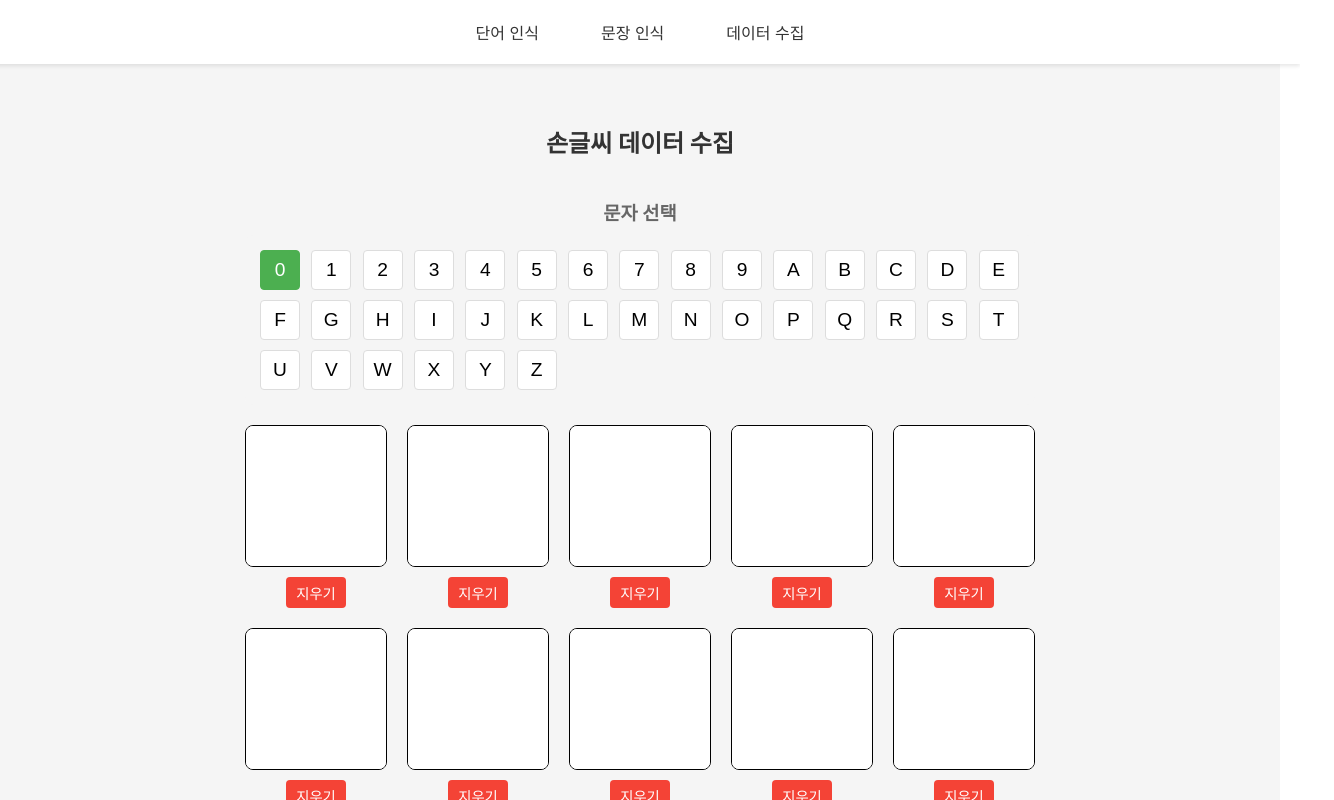
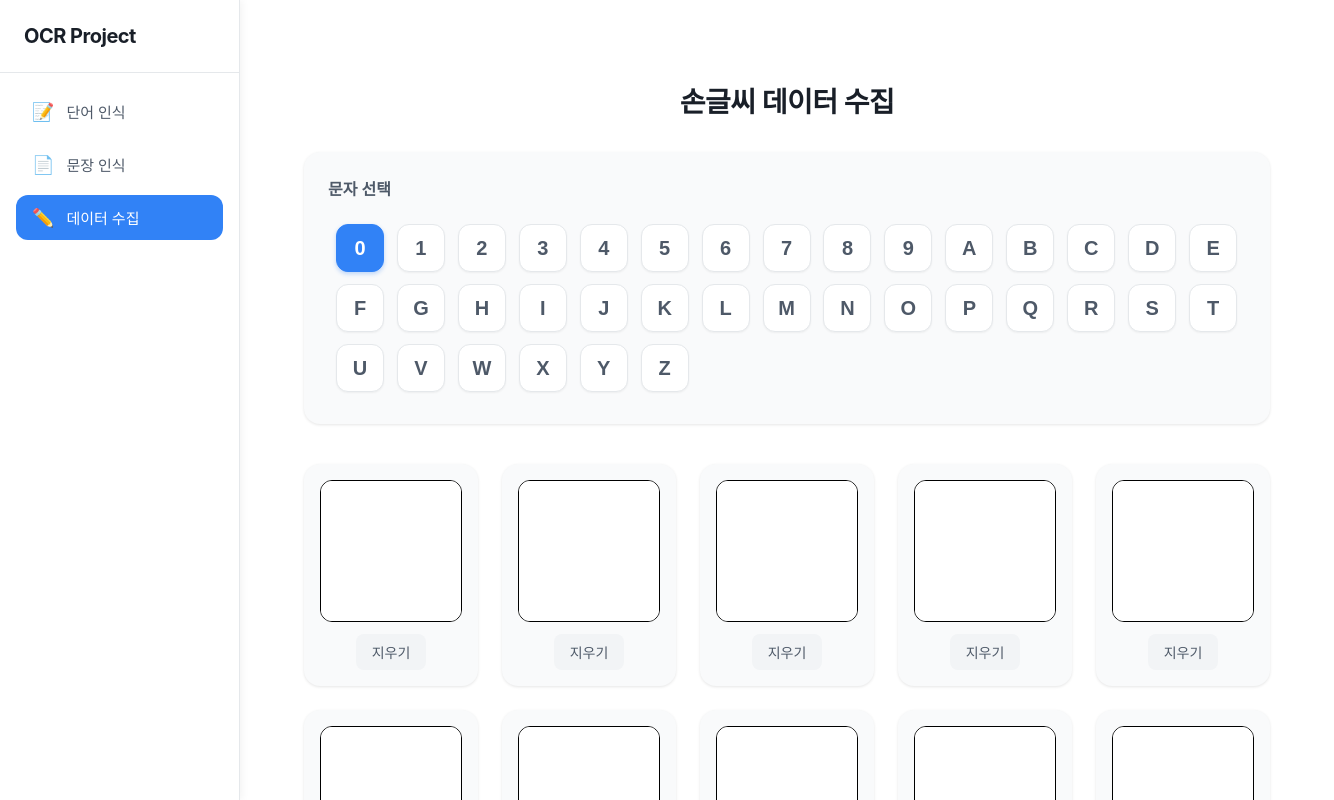
Before and after one commit to CNU-als8921/OCR_Project_FE, a React (Create React App) app: page /collect in a window 1280 px wide. Shown: the top 800 px of the page, 1334 px wide, since content can reach past the window. Built offline with nearby package versions, Linux system fonts and the light colour scheme.

Commit message:
design : 페이지 디자인 변경

```diff
--- a/src/App.css
+++ b/src/App.css
@@ -1,3 +1,29 @@
+* {
+    margin: 0;
+    padding: 0;
+    box-sizing: border-box;
+}
+
+body {
+    background-color: #fff;
+    font-family: -apple-system, BlinkMacSystemFont, "Segoe UI", Roboto,
+        "Helvetica Neue", Arial, sans-serif;
+}
+
+.app {
+    display: flex;
+    min-height: 100vh;
+    background-color: #fff;
+}
+
+.main-content {
+    flex: 1;
+    margin-left: 240px;
+    padding: 40px;
+    background-color: #fff;
+    min-height: 100vh;
+}
+
 .App {
     text-align: center;
     min-height: 100vh;
--- a/src/App.jsx
+++ b/src/App.jsx
@@ -1,31 +1,26 @@
 import React from "react";
-import { BrowserRouter as Router, Routes, Route, Link } from "react-router-dom";
+import { BrowserRouter as Router, Routes, Route } from "react-router-dom";
 import HandwritingCanvas from "./components/HandwritingCanvas";
 import SentenceCanvas from "./components/SentenceCanvas";
 import HandwritingCollector from "./components/HandwritingCollector";
+import Sidebar from "./components/Sidebar";
 import "./App.css";
 
 function App() {
     return (
         <Router>
-            <div className="App">
-                <nav className="nav-menu">
-                    <Link to="/" className="nav-link">
-                        단어 인식
-                    </Link>
-                    <Link to="/sentence" className="nav-link">
-                        문장 인식
-                    </Link>
-                    <Link to="/collect" className="nav-link">
-                        데이터 수집
-                    </Link>
-                </nav>
-
-                <Routes>
-                    <Route path="/" element={<HandwritingCanvas />} />
-                    <Route path="/sentence" element={<SentenceCanvas />} />
-                    <Route path="/collect" element={<HandwritingCollector />} />
-                </Routes>
+            <div className="app">
+                <Sidebar />
+                <main className="main-content">
+                    <Routes>
+                        <Route path="/" element={<HandwritingCanvas />} />
+                        <Route path="/sentence" element={<SentenceCanvas />} />
+                        <Route
+                            path="/collect"
+                            element={<HandwritingCollector />}
+                        />
+                    </Routes>
+                </main>
             </div>
         </Router>
     );
--- a/src/components/HandwritingCollector.css
+++ b/src/components/HandwritingCollector.css
@@ -2,181 +2,160 @@
     display: flex;
     flex-direction: column;
     align-items: center;
-    padding: 20px;
+    padding: 40px 24px;
     max-width: 1200px;
     margin: 0 auto;
+    background-color: #ffffff;
+    min-height: 100vh;
 }
 
 .handwriting-collector h2 {
-    margin-bottom: 20px;
-    color: #333;
+    margin-bottom: 32px;
+    color: #191f28;
+    font-size: 28px;
+    font-weight: 700;
+    letter-spacing: -0.5px;
 }
 
 .char-selector {
     width: 100%;
-    margin-bottom: 20px;
+    margin-bottom: 40px;
+    background-color: #f9fafb;
+    border-radius: 16px;
+    padding: 24px;
+    box-shadow: 0 1px 3px rgba(0, 0, 0, 0.1);
 }
 
 .char-selector h3 {
-    margin-bottom: 10px;
-    color: #666;
+    margin-bottom: 16px;
+    color: #4e5968;
+    font-size: 16px;
+    font-weight: 600;
 }
 
 .char-grid {
     display: grid;
-    grid-template-columns: repeat(auto-fill, minmax(40px, 1fr));
-    gap: 10px;
-    padding: 15px;
-    background-color: #f5f5f5;
-    border-radius: 8px;
+    grid-template-columns: repeat(auto-fill, minmax(48px, 1fr));
+    gap: 12px;
+    padding: 8px;
 }
 
 .char-button {
-    width: 40px;
-    height: 40px;
-    border: 1px solid #ddd;
-    border-radius: 4px;
+    width: 48px;
+    height: 48px;
+    border: 1px solid #e5e8eb;
+    border-radius: 12px;
     background-color: white;
     cursor: pointer;
-    font-size: 1.2em;
-    transition: all 0.3s;
+    font-size: 20px;
+    font-weight: 600;
+    color: #4e5968;
+    transition: all 0.2s ease;
+    display: flex;
+    align-items: center;
+    justify-content: center;
+    box-shadow: 0 1px 2px rgba(0, 0, 0, 0.05);
 }
 
 .char-button:hover {
-    background-color: #f0f0f0;
+    background-color: #f2f4f6;
+    transform: translateY(-1px);
+    box-shadow: 0 2px 4px rgba(0, 0, 0, 0.1);
 }
 
 .char-button.selected {
-    background-color: #4caf50;
+    background-color: #3182f6;
     color: white;
-    border-color: #4caf50;
+    border-color: #3182f6;
+    box-shadow: 0 2px 4px rgba(49, 130, 246, 0.3);
 }
 
 .canvas-grid {
     display: grid;
     grid-template-columns: repeat(5, 1fr);
-    gap: 20px;
-    margin-bottom: 20px;
+    gap: 24px;
+    margin-bottom: 32px;
+    width: 100%;
 }
 
 .canvas-container {
     display: flex;
     flex-direction: column;
     align-items: center;
-    gap: 10px;
+    gap: 12px;
+    background-color: #f9fafb;
+    padding: 16px;
+    border-radius: 16px;
+    box-shadow: 0 1px 3px rgba(0, 0, 0, 0.1);
 }
 
 canvas {
-    border: 2px solid #333;
-    border-radius: 8px;
+    border: 2px solid #e5e8eb;
+    border-radius: 12px;
     cursor: crosshair;
+    background-color: white;
+    transition: border-color 0.2s ease;
+}
+
+canvas:hover {
+    border-color: #3182f6;
 }
 
 .clear-button {
-    padding: 5px 10px;
-    font-size: 0.9em;
+    padding: 8px 16px;
+    font-size: 14px;
+    font-weight: 500;
     border: none;
-    border-radius: 4px;
-    background-color: #f44336;
-    color: white;
+    border-radius: 8px;
+    background-color: #f2f4f6;
+    color: #4e5968;
     cursor: pointer;
-    transition: background-color 0.3s;
+    transition: all 0.2s ease;
 }
 
 .clear-button:hover {
-    background-color: #d32f2f;
+    background-color: #e5e8eb;
+    color: #191f28;
 }
 
 .controls {
     display: flex;
-    gap: 10px;
-    margin-bottom: 20px;
+    gap: 12px;
+    margin-bottom: 24px;
 }
 
 .controls button {
-    padding: 10px 20px;
-    font-size: 1em;
+    padding: 12px 24px;
+    font-size: 16px;
+    font-weight: 600;
     border: none;
-    border-radius: 4px;
+    border-radius: 12px;
     cursor: pointer;
-    transition: background-color 0.3s;
+    transition: all 0.2s ease;
 }
 
 .controls button:first-child {
-    background-color: #f44336;
-    color: white;
+    background-color: #f2f4f6;
+    color: #4e5968;
 }
 
 .controls button:last-child {
-    background-color: #4caf50;
+    background-color: #3182f6;
     color: white;
+    box-shadow: 0 2px 4px rgba(49, 130, 246, 0.3);
 }
 
 .controls button:hover {
-    opacity: 0.9;
+    transform: translateY(-1px);
+    box-shadow: 0 4px 8px rgba(0, 0, 0, 0.1);
 }
 
-.stats {
-    font-size: 1.1em;
-    color: #666;
-    padding: 10px;
-    background-color: #f5f5f5;
-    border-radius: 4px;
+.controls button:first-child:hover {
+    background-color: #e5e8eb;
+    color: #191f28;
 }
 
-.progress {
-    margin-bottom: 20px;
-    font-size: 1.2em;
-    color: #666;
+.controls button:last-child:hover {
+    background-color: #1c6bdb;
+    box-shadow: 0 4px 8px rgba(49, 130, 246, 0.4);
 }
-
-.error-message {
-    color: #f44336;
-    margin-bottom: 20px;
-    padding: 10px;
-    background-color: #ffebee;
-    border-radius: 4px;
-    width: 100%;
-    text-align: center;
-}
-
-.saved-images {
-    width: 100%;
-    margin-top: 20px;
-}
-
-.saved-images h3 {
-    margin-bottom: 15px;
-    color: #333;
-}
-
-.image-grid {
-    display: grid;
-    grid-template-columns: repeat(auto-fill, minmax(100px, 1fr));
-    gap: 15px;
-    padding: 15px;
-    background-color: #f5f5f5;
-    border-radius: 8px;
-}
-
-.saved-image {
-    display: flex;
-    flex-direction: column;
-    align-items: center;
-    background-color: white;
-    padding: 10px;
-    border-radius: 4px;
-    box-shadow: 0 2px 4px rgba(0, 0, 0, 0.1);
-}
-
-.saved-image img {
-    width: 28px;
-    height: 28px;
-    margin-bottom: 5px;
-    image-rendering: pixelated;
-}
-
-.saved-image span {
-    font-size: 0.9em;
-    color: #666;
-}
--- /dev/null
+++ b/src/components/Sidebar.css
@@ -0,0 +1,62 @@
+.sidebar {
+    width: 240px;
+    height: 100vh;
+    background-color: #ffffff;
+    border-right: 1px solid #e5e8eb;
+    position: fixed;
+    left: 0;
+    top: 0;
+    display: flex;
+    flex-direction: column;
+    box-shadow: 2px 0 8px rgba(0, 0, 0, 0.05);
+}
+
+.sidebar-header {
+    padding: 24px;
+    border-bottom: 1px solid #e5e8eb;
+}
+
+.sidebar-header h1 {
+    font-size: 20px;
+    font-weight: 700;
+    color: #191f28;
+    margin: 0;
+    letter-spacing: -0.5px;
+}
+
+.sidebar-nav {
+    padding: 16px;
+    display: flex;
+    flex-direction: column;
+    gap: 8px;
+}
+
+.nav-item {
+    display: flex;
+    align-items: center;
+    padding: 12px 16px;
+    border-radius: 12px;
+    color: #4e5968;
+    text-decoration: none;
+    transition: all 0.2s ease;
+    font-weight: 500;
+}
+
+.nav-item:hover {
+    background-color: #f2f4f6;
+    color: #191f28;
+}
+
+.nav-item.active {
+    background-color: #3182f6;
+    color: white;
+}
+
+.nav-icon {
+    margin-right: 12px;
+    font-size: 18px;
+}
+
+.nav-text {
+    font-size: 15px;
+}
--- /dev/null
+++ b/src/components/Sidebar.jsx
@@ -0,0 +1,44 @@
+import React from "react";
+import { NavLink } from "react-router-dom";
+import "./Sidebar.css";
+
+const Sidebar = () => {
+    return (
+        <div className="sidebar">
+            <div className="sidebar-header">
+                <h1>OCR Project</h1>
+            </div>
+            <nav className="sidebar-nav">
+                <NavLink
+                    to="/"
+                    className={({ isActive }) =>
+                        isActive ? "nav-item active" : "nav-item"
+                    }
+                >
+                    <span className="nav-icon">📝</span>
+                    <span className="nav-text">단어 인식</span>
+                </NavLink>
+                <NavLink
+                    to="/sentence"
+                    className={({ isActive }) =>
+                        isActive ? "nav-item active" : "nav-item"
+                    }
+                >
+                    <span className="nav-icon">📄</span>
+                    <span className="nav-text">문장 인식</span>
+                </NavLink>
+                <NavLink
+                    to="/collect"
+                    className={({ isActive }) =>
+                        isActive ? "nav-item active" : "nav-item"
+                    }
+                >
+                    <span className="nav-icon">✏️</span>
+                    <span className="nav-text">데이터 수집</span>
+                </NavLink>
+            </nav>
+        </div>
+    );
+};
+
+export default Sidebar;
```
Also changed, not shown: src/components/HandwritingCollector.jsx (+13 -6 lines). Lines whose indentation alone changed are shown as unchanged.
